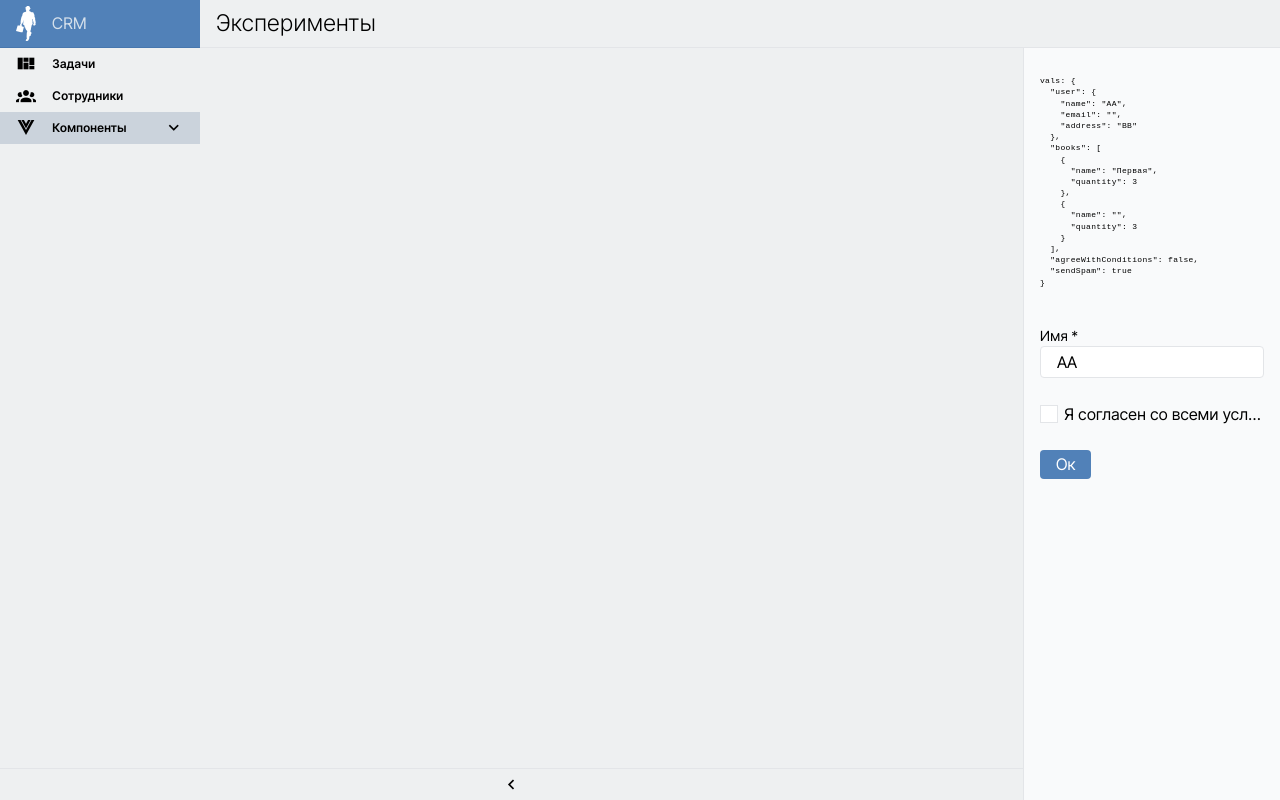
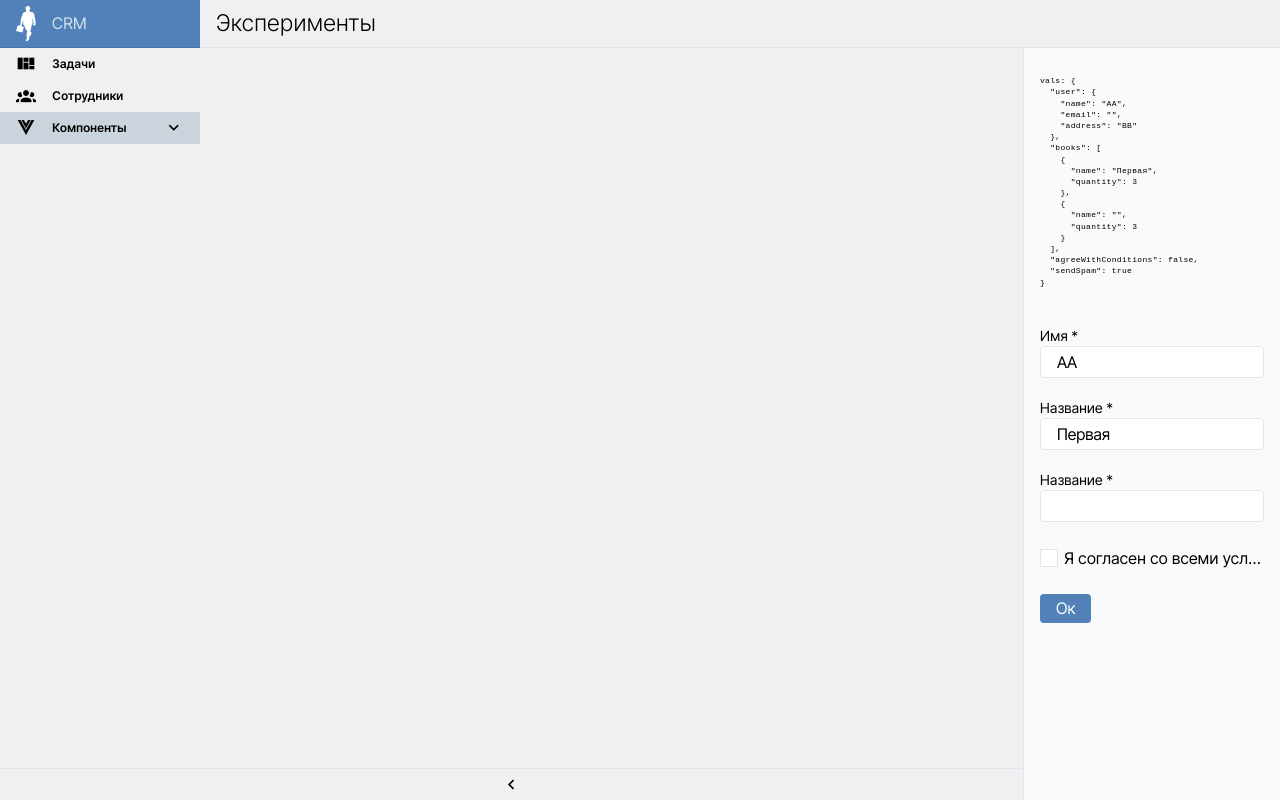
Before and after one commit to hardmagnett/big-company, a Vue app: page /components/experiments in a window 1280 px wide. Built offline with nearby package versions, Linux system fonts and the light colour scheme.

Commit message:
Эксперименты 3

```diff
--- /dev/null
+++ b/src/a-library/views/component-list/ViewExperiments/ChildTwo.vue
@@ -0,0 +1,45 @@
+<script setup lang="ts">
+import {computed} from 'vue'
+import {email, minLength, required, numeric, minValue} from "@vuelidate/validators";
+import {useVuelidate} from "@vuelidate/core";
+
+export interface Props {
+  formPart: {
+    name: string,
+    quantity: number
+  }
+}
+
+// const emit = defineEmits(['update:modelValue'])
+
+const props = withDefaults(defineProps<Props>(), {
+})
+
+
+const formPartBook = computed(()=>{
+      const result = props.formPart
+      // console.log(result); console.log('^...result:')
+      return result
+    }
+)
+let a = 1;
+
+</script>
+
+<template>
+  <div class="child-two">
+    <AInput
+        name="book-name"
+        v-model="formPartBook.name"
+
+        class="am-col-6 am-col-sm-4 am-col-xxl-2"
+
+        label="Название *"
+    ></AInput>
+
+  </div>
+</template>
+
+<style scoped>
+.child-two {}
+</style>
--- a/src/a-library/views/component-list/ViewExperiments/ViewExperiments.vue
+++ b/src/a-library/views/component-list/ViewExperiments/ViewExperiments.vue
@@ -1,7 +1,9 @@
 <script setup lang="ts">
 import {reactive} from 'vue'
 import ChildOne from "@/a-library/views/component-list/ViewExperiments/ChildOne.vue";
+import ChildTwo from "@/a-library/views/component-list/ViewExperiments/ChildTwo.vue";
 import {globalProperties} from "@/main";
+import BooksOrderFormPartBooks from "@/a-library/views/component-list/ViewForm/BooksOrderFormPartBooks.vue";
 
 let formValues = reactive({
   user: {
@@ -45,6 +47,14 @@ const submitHandler = async () => {
     <form @submit.prevent="submitHandler">
     <ChildOne v-model="formValues.user" />
 
+      <ChildTwo
+          v-for="(book, index) in formValues.books"
+          :key="index"
+          :form-part="book"
+
+
+      />
+
 
     <ACheckBox
         hide-label
```
